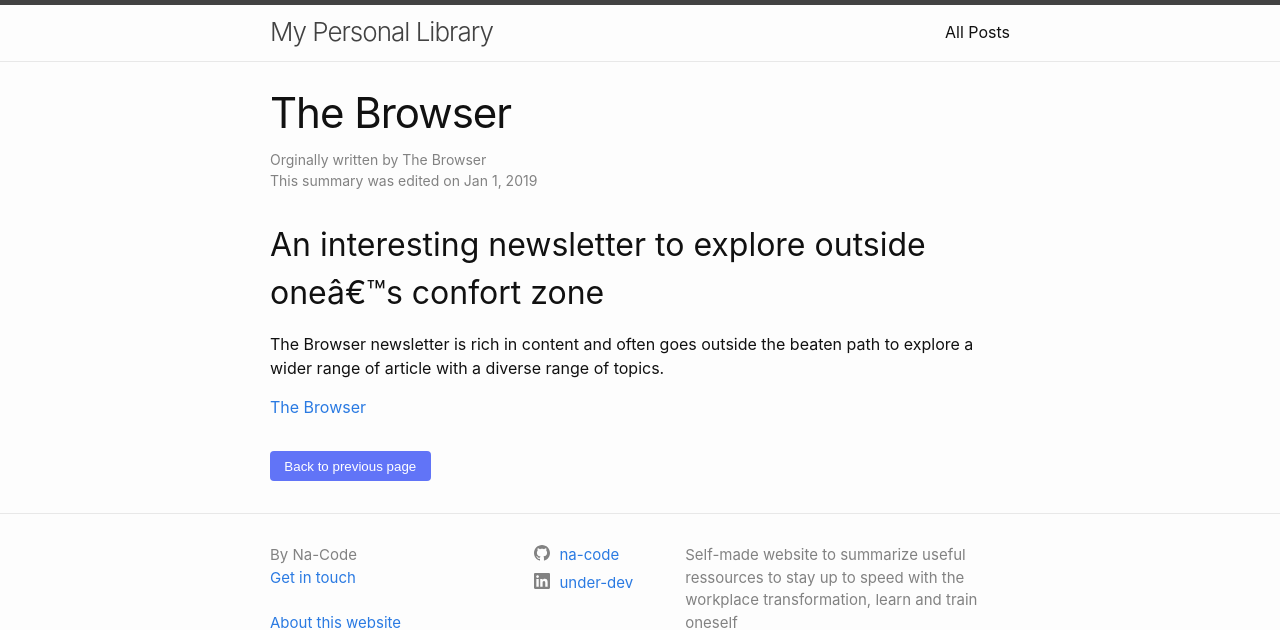
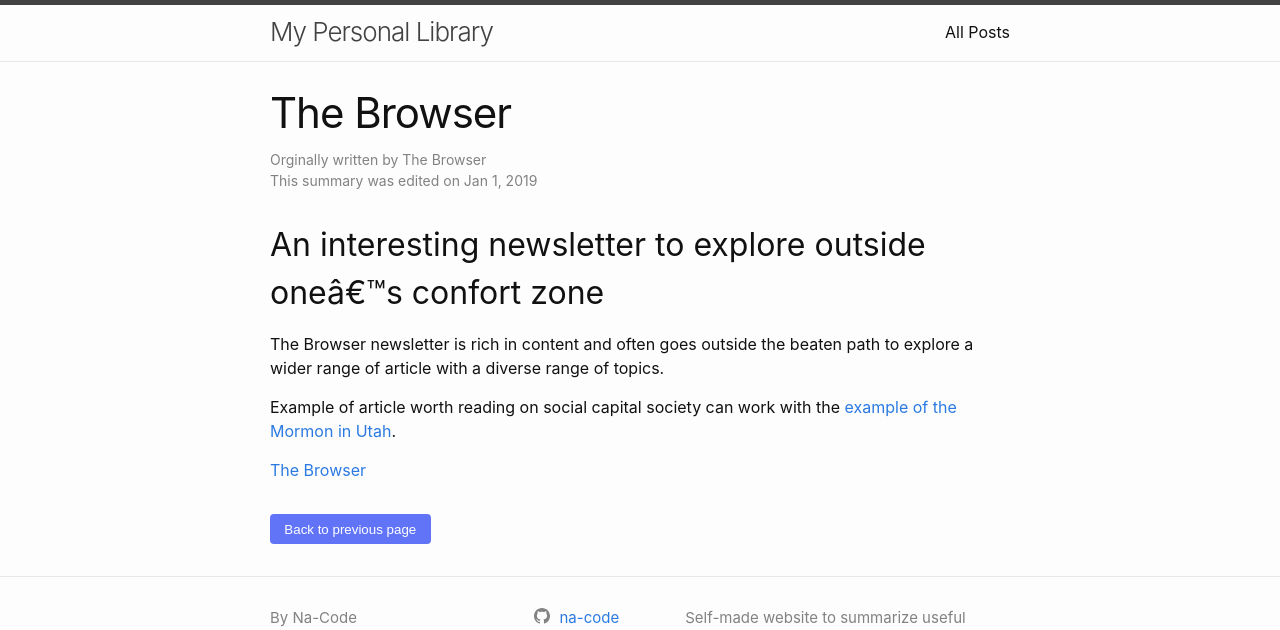
Before and after one commit to na-code/na-site, a Jekyll site: the page built from _posts/newsletter/2019-01-01-TheBrowser.md, in a window 1280 px wide, cut to the strip 0-630 px from the top of the page. Built offline with Jekyll 4.4.1, drawn with Linux system fonts in a browser that asks for light colours.

Commit message:
Update 2019-01-01-TheBrowser.md

```diff
--- a/_posts/newsletter/2019-01-01-TheBrowser.md
+++ b/_posts/newsletter/2019-01-01-TheBrowser.md
@@ -9,4 +9,6 @@ author: The Browser
 
 The Browser newsletter is rich in content and often goes outside the beaten path to explore a wider range of article with a diverse range of topics.
 
+Example of article worth reading on social capital society can work with the [example of the Mormon in Utah](https://americanaffairsjournal.org/2020/11/utahs-economic-exceptionalism/).
+
 [The Browser](https://thebrowser.com/)
```
